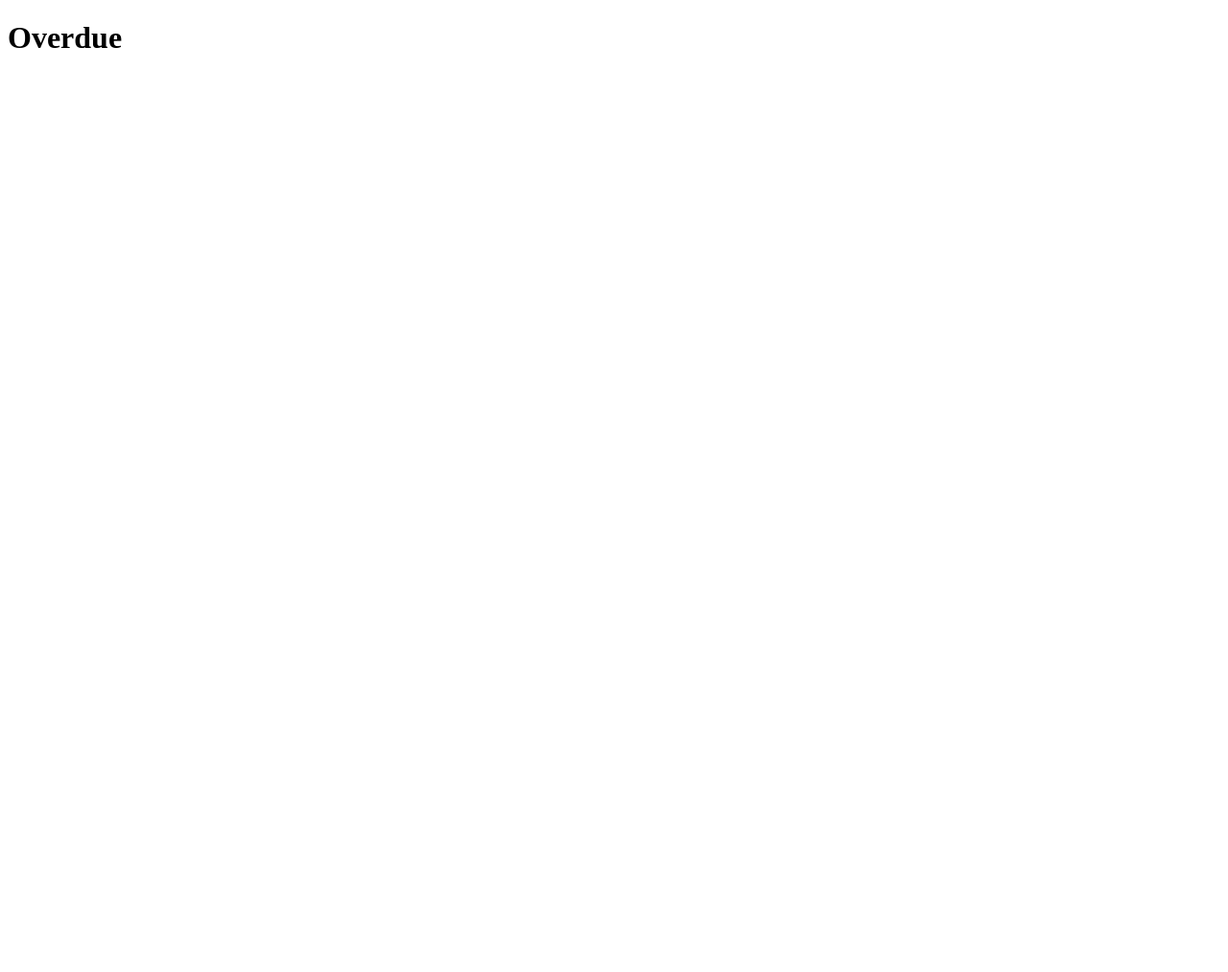
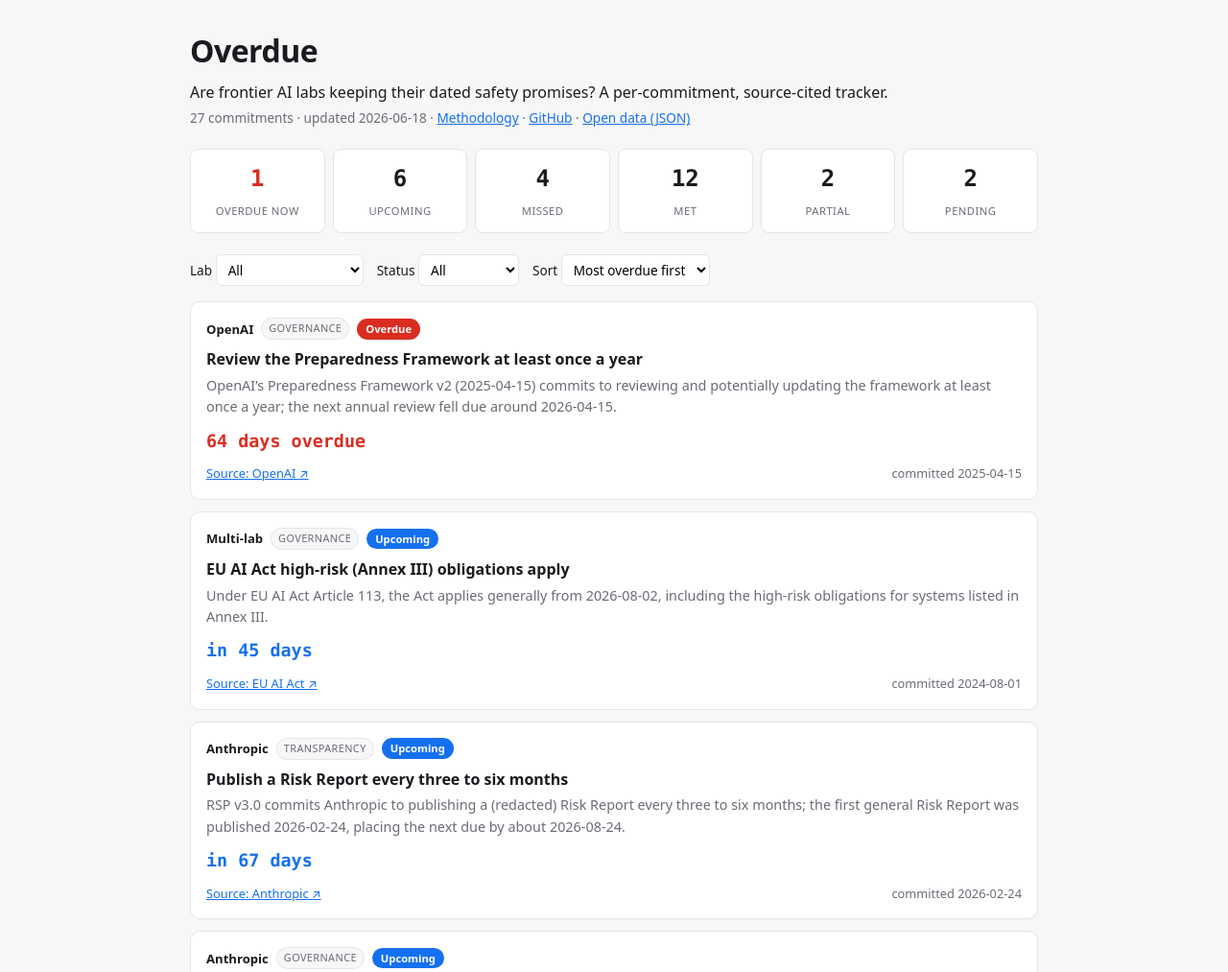
Before and after one commit to kayadibi1/overdue-ai, an Astro site: page / in a window 1280 px wide. Shown: the top 1013 px of the page at 96% size. Before the commit the page ends 800 px from the top, so only its background shows below. Built offline with nearby package versions, Linux system fonts and the light colour scheme; Astro itself is replaced by a stand-in of ours.

Commit message:
feat: board page + light theme

```diff
--- a/src/pages/index.astro
+++ b/src/pages/index.astro
@@ -1,4 +1,71 @@
 ---
+import { COMMITMENTS } from '../data/commitments';
+import { sortByUrgency, summarize } from '../lib/status';
+import { LABS } from '../lib/types';
+import CommitmentCard from '../components/CommitmentCard.astro';
+import SummaryStats from '../components/SummaryStats.astro';
+import '../styles/global.css';
+
+const now = Date.now();
+const sorted = sortByUrgency(COMMITMENTS, now);
+const counts = summarize(COMMITMENTS, now);
+const updated = new Date(now).toISOString().slice(0, 10);
+const withBase = (p: string) => `${import.meta.env.BASE_URL.replace(/\/$/, '')}/${p.replace(/^\//, '')}`;
+const labs = LABS.filter((l) => COMMITMENTS.some((c) => c.lab === l));
 ---
-<html lang="en"><head><meta charset="utf-8" /><title>Overdue</title></head>
-<body><h1>Overdue</h1></body></html>
+<html lang="en">
+  <head>
+    <meta charset="utf-8" />
+    <meta name="viewport" content="width=device-width, initial-scale=1" />
+    <title>Overdue — Frontier AI Safety Commitment Tracker</title>
+    <meta name="description" content="Which dated frontier-AI-safety commitments are being kept, and which are overdue right now? A per-commitment, source-cited tracker." />
+  </head>
+  <body>
+    <header class="masthead">
+      <h1>Overdue</h1>
+      <p class="tagline">Are frontier AI labs keeping their dated safety promises? A per-commitment, source-cited tracker.</p>
+      <p class="meta">{COMMITMENTS.length} commitments · updated {updated} ·
+        <a href={withBase('methodology')}>Methodology</a> ·
+        <a href="https://github.com/kayadibi1/overdue-ai">GitHub</a> ·
+        <a href={withBase('commitments.json')}>Open data (JSON)</a>
+      </p>
+    </header>
+
+    <main>
+      <SummaryStats counts={counts} />
+
+      <section class="controls" aria-label="Filter and sort">
+        <label>Lab
+          <select id="filter-lab"><option value="">All</option>{labs.map((l) => <option value={l}>{l}</option>)}</select>
+        </label>
+        <label>Status
+          <select id="filter-status">
+            <option value="">All</option>
+            <option value="overdue">Overdue</option><option value="upcoming">Upcoming</option>
+            <option value="missed">Missed</option><option value="met">Met</option>
+            <option value="partial">Partial</option><option value="pending">Pending</option>
+          </select>
+        </label>
+        <label>Sort
+          <select id="sort">
+            <option value="urgency">Most overdue first</option>
+            <option value="lab">Lab</option>
+            <option value="committed">Date committed</option>
+          </select>
+        </label>
+      </section>
+
+      <section id="board" class="board">
+        {sorted.map((c) => <CommitmentCard c={c} now={now} />)}
+      </section>
+      <p id="empty" class="empty" hidden>No commitments match these filters.</p>
+    </main>
+
+    <footer class="footer">
+      <p>Independent, best-effort, and unaffiliated with any lab. Rulings are judgment calls; corrections welcome via a <a href="https://github.com/kayadibi1/overdue-ai/issues">GitHub issue</a>.</p>
+      <p class="diff">Per-commitment, across all labs — not a single-deadline scorecard. Builds on prior work by <a href="https://www.seoul-tracker.org/">The Midas Project</a> and <a href="https://metr.org/fsp">METR</a>.</p>
+    </footer>
+
+    <script>import '../scripts/board.ts';</script>
+  </body>
+</html>
--- /dev/null
+++ b/src/styles/global.css
@@ -0,0 +1,41 @@
+:root {
+  --bg: #f7f7f8; --panel: #fff; --ink: #1a1a1f; --muted: #6b6b76; --line: #e4e4ea;
+  --overdue: #d92d20; --upcoming: #1570ef; --met: #15803d; --missed: #b42318;
+  --partial: #b54708; --pending: #6b6b76;
+  --mono: ui-monospace, "SF Mono", Menlo, monospace;
+}
+* { box-sizing: border-box; }
+body { margin: 0; background: var(--bg); color: var(--ink);
+  font-family: system-ui, -apple-system, sans-serif; line-height: 1.55;
+  max-width: 920px; margin: 0 auto; padding: 28px 18px 60px; }
+a { color: var(--upcoming); }
+.masthead h1 { margin: 0; font-size: 2rem; letter-spacing: -.5px; }
+.tagline { margin: 6px 0 4px; color: var(--ink); }
+.meta { margin: 0; color: var(--muted); font-size: .85rem; }
+.summary { display: grid; grid-template-columns: repeat(6, 1fr); gap: 8px; margin: 22px 0; }
+.stat { background: var(--panel); border: 1px solid var(--line); border-radius: 8px; padding: 12px 8px; text-align: center; }
+.stat__n { display: block; font-family: var(--mono); font-size: 1.5rem; font-weight: 700; }
+.stat__label { font-size: .7rem; color: var(--muted); text-transform: uppercase; letter-spacing: .5px; }
+.stat--overdue .stat__n { color: var(--overdue); }
+.controls { display: flex; gap: 14px; flex-wrap: wrap; margin: 16px 0; font-size: .85rem; }
+.controls select { font: inherit; padding: 5px 8px; border: 1px solid var(--line); border-radius: 6px; background: var(--panel); }
+.board { display: grid; gap: 12px; }
+.card { background: var(--panel); border: 1px solid var(--line); border-radius: 10px; padding: 16px; }
+.card__top { display: flex; align-items: center; gap: 8px; flex-wrap: wrap; margin-bottom: 8px; }
+.badge { font-weight: 700; font-size: .82rem; }
+.tag { font-size: .68rem; color: var(--muted); background: var(--bg); border: 1px solid var(--line); padding: 2px 7px; border-radius: 999px; text-transform: uppercase; letter-spacing: .4px; }
+.contested { font-size: .7rem; color: var(--partial); }
+.card__title { margin: 2px 0 4px; font-size: 1rem; }
+.card__desc { margin: 0 0 10px; color: var(--muted); font-size: .9rem; }
+.card__timer { font-family: var(--mono); font-size: 1.15rem; font-weight: 700; }
+.card__timer[data-kind="overdue"] { color: var(--overdue); }
+.card__timer[data-kind="upcoming"] { color: var(--upcoming); }
+.card__timer[data-kind="resolved"], .card__timer[data-kind="none"] { color: var(--muted); font-size: .9rem; font-weight: 500; }
+.card__foot { display: flex; justify-content: space-between; gap: 10px; margin-top: 10px; font-size: .8rem; color: var(--muted); flex-wrap: wrap; }
+.chip { font-size: .7rem; font-weight: 700; padding: 2px 9px; border-radius: 999px; color: #fff; }
+.chip--overdue { background: var(--overdue); } .chip--upcoming { background: var(--upcoming); }
+.chip--met { background: var(--met); } .chip--missed { background: var(--missed); }
+.chip--partial { background: var(--partial); } .chip--pending { background: var(--pending); }
+.empty { text-align: center; color: var(--muted); padding: 30px; }
+.footer { margin-top: 34px; padding-top: 16px; border-top: 1px solid var(--line); font-size: .8rem; color: var(--muted); }
+@media (max-width: 640px) { .summary { grid-template-columns: repeat(3, 1fr); } }
```
